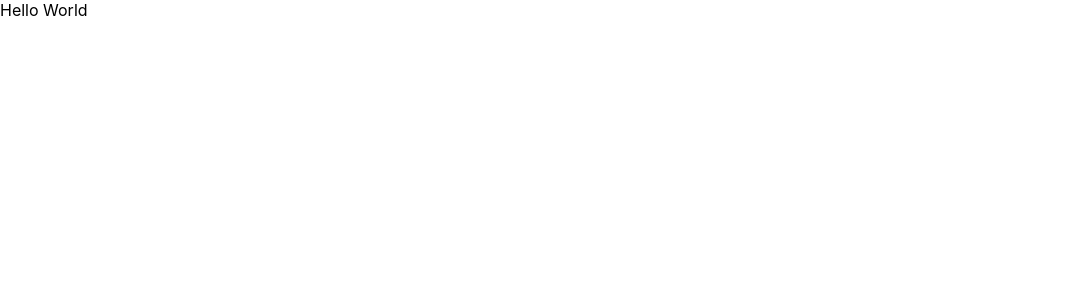
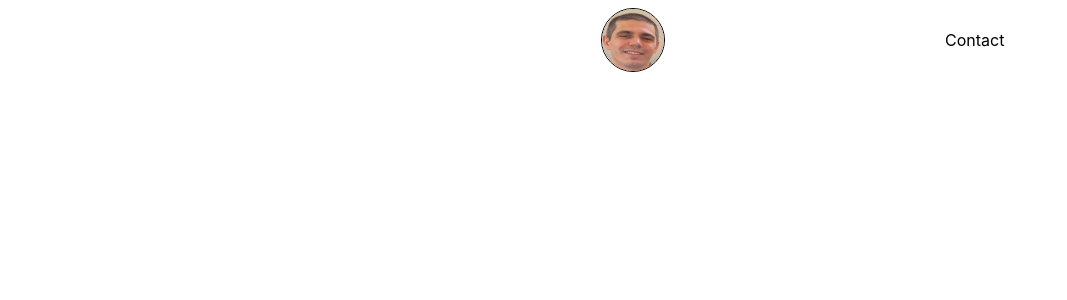
Before and after one commit to the-rabblerouser/McCann-Portfolio, a Next.js app: page / in a window 1280 px wide. Shown: the top 300 px of the page, without its empty margins (0-1067 px from the left). Built offline with nearby package versions, Linux system fonts and the light colour scheme.

Commit message:
Navbar created

```diff
--- a/pages/index.tsx
+++ b/pages/index.tsx
@@ -1,7 +1,39 @@
 import type { NextPage } from 'next';
 
+import styled from 'styled-components';
+
 const Home: NextPage = () => {
-	return <>Hello World</>;
+	const OuterContainer = styled.div`
+		display: flex;
+		justify-content: end;
+		width: 100vw;
+	`;
+	const InnerContainer = styled.div`
+		display: flex;
+		justify-content: space-evenly;
+		align-items: center;
+		height: 5rem;
+		width: 75%;
+	`;
+
+	const Img = styled.img`
+		border: 1px solid #000;
+		border-radius: 100%;
+		height: 4rem;
+		width: 4rem;
+		margin: 5px;
+	`;
+
+	return (
+		<>
+			<OuterContainer>
+				<InnerContainer>
+					<Img src='IMG_1463.jpeg' />
+					<a href='mailto:tojmccann@gmail.com'>Contact</a>
+				</InnerContainer>
+			</OuterContainer>
+		</>
+	);
 };
 
 export default Home;
--- a/tsconfig.json
+++ b/tsconfig.json
@@ -15,6 +15,6 @@
 		"jsx": "preserve",
 		"incremental": true
 	},
-  "include": ["next-env.d.ts", "**/*.ts", "**/*.tsx"],
+	"include": ["next-env.d.ts", "**/*.ts", "**/*.tsx", "pages/index.js"],
 	"exclude": ["node_modules"]
 }
```
Also changed, not shown: public/IMG_1463.jpeg (added). Lines whose indentation alone changed are shown as unchanged.
